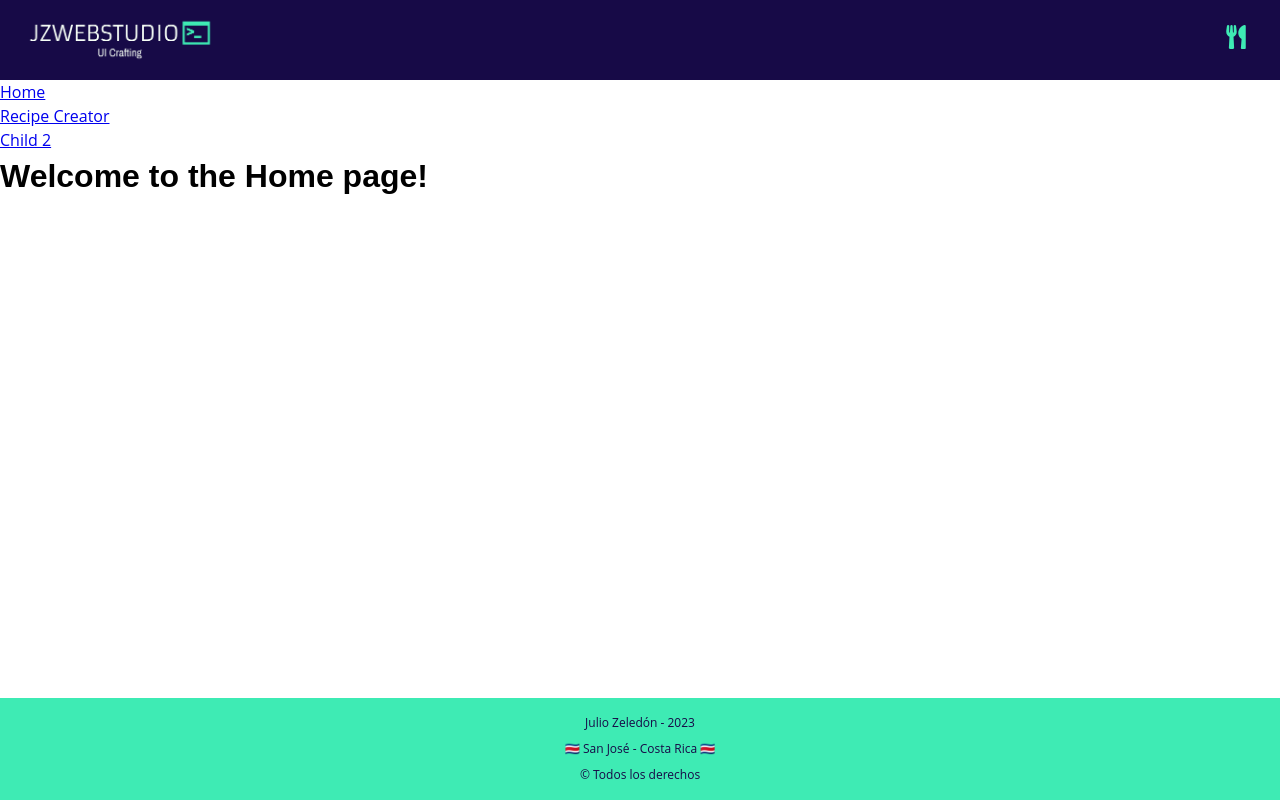
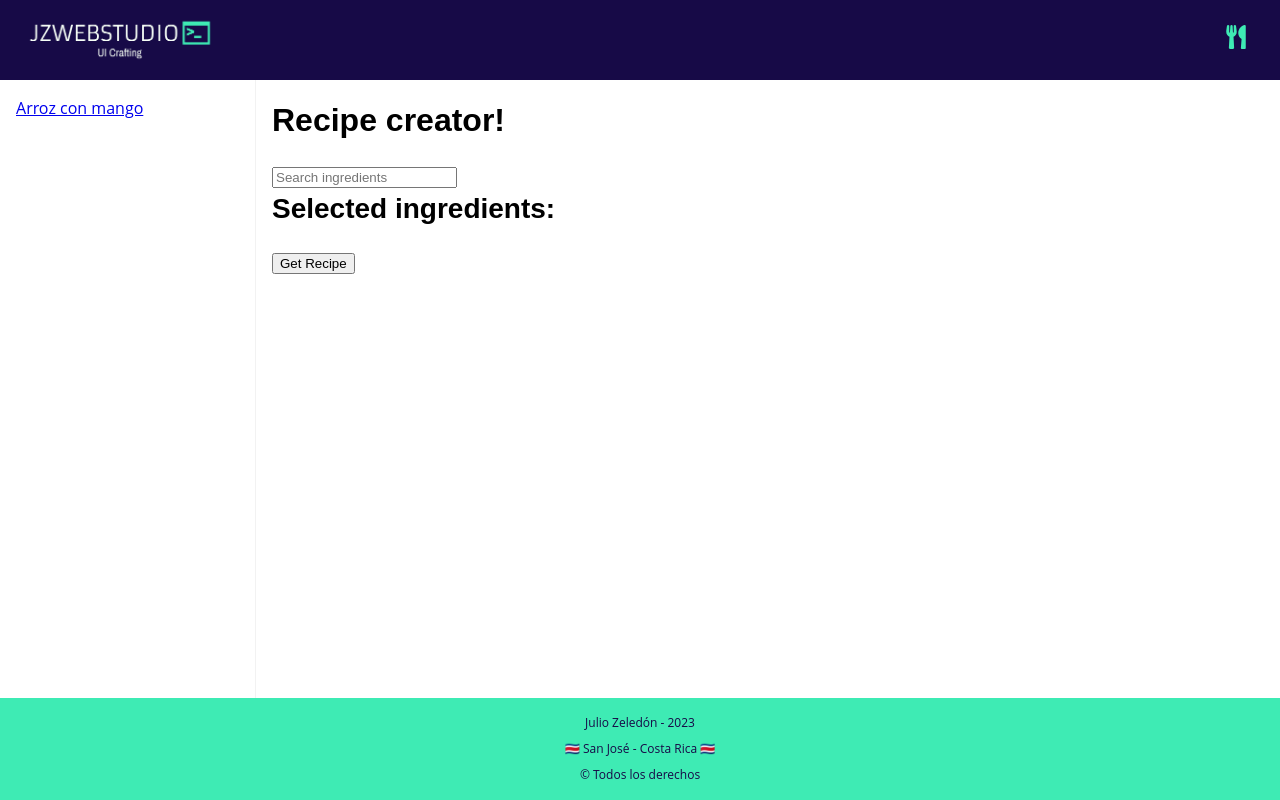
Before and after one commit to julzel/jzwebstudio, a React (Create React App) app: page / in a window 1280 px wide. Built offline with nearby package versions, Linux system fonts and the light colour scheme.

Commit message:
.env.local

```diff
--- /dev/null
+++ b/src/components/Loading/Loading.css
@@ -0,0 +1,23 @@
+.loading-container {
+  display: flex;
+  flex-direction: column;
+  align-items: center;
+}
+
+.spinner {
+  border: 4px solid rgba(0, 0, 0, 0.1);
+  width: 36px;
+  height: 36px;
+  border-radius: 50%;
+  border-left-color: #000;
+  animation: spin 1s linear infinite;
+}
+
+@keyframes spin {
+  0% {
+    transform: rotate(0deg);
+  }
+  100% {
+    transform: rotate(360deg);
+  }
+}
--- /dev/null
+++ b/src/components/Loading/index.tsx
@@ -0,0 +1,27 @@
+import * as React from 'react';
+
+// local imports
+import './Loading.css';
+
+interface LoadingProps {
+  isLoading: boolean;
+  message?: string;
+}
+
+const Loading: React.FC<LoadingProps> = ({
+  isLoading,
+  message = 'Loading...',
+}) => {
+  if (!isLoading) {
+    return null;
+  }
+
+  return (
+    <div className="loading-container">
+      <p>{message}</p>
+      <div className="spinner"></div>
+    </div>
+  );
+};
+
+export default Loading;
--- a/src/hooks/useIngredients.tsx
+++ b/src/hooks/useIngredients.tsx
@@ -3,18 +3,21 @@ import { useState, useEffect } from 'react';
 const useIngredients = () => {
   const [ingredients, setIngredients] = useState([]);
   const [spanishIngredients, setSpanishIngredients] = useState([]);
+  const [isLoading, setIsLoading] = useState(false);
 
   useEffect(() => {
     const fetchIngredients = async () => {
+      setIsLoading(true);
       const response = await fetch('/ingredients.json');
       const data = await response.json();
       setIngredients(data.commonIngredients);
       setSpanishIngredients(data.ingredientesComunes);
+      setIsLoading(false);
     };
     fetchIngredients();
   }, []);
 
-  return { ingredients, spanishIngredients };
+  return { ingredients, spanishIngredients, isLoading };
 };
 
 export { useIngredients };
--- a/src/pages/home/RecipeCreator/index.tsx
+++ b/src/pages/home/RecipeCreator/index.tsx
@@ -2,13 +2,14 @@ import * as React from 'react';
 import { useState } from 'react';
 import { useChatGPT } from '../../../hooks/useChatGPT';
 import { useIngredients } from '../../../hooks/useIngredients';
+import Loading from '../../../components/Loading';
 
 const RecipeCreator: React.FC = () => {
   const [selectedIngredients, setSelectedIngredients] = useState<string[]>([]);
   const [search, setSearch] = useState<string>('');
   const { messages, handleSendMessage } = useChatGPT();
 
-  const { spanishIngredients } = useIngredients();
+  const { spanishIngredients, isLoading } = useIngredients();
 
   const handleChange = (event: React.ChangeEvent<HTMLInputElement>) => {
     setSearch(event.target.value);
@@ -76,6 +77,8 @@ const RecipeCreator: React.FC = () => {
         ))}
       </ul>
       <button onClick={handleSubmit}>Get Recipe</button>
+      <Loading isLoading={isLoading} />
+      {!isLoading && messages.length > 0 ? (
         <div>
           {messages.map((message, index) => (
             <div key={index} className={`message ${message.type}`}>
@@ -83,6 +86,7 @@ const RecipeCreator: React.FC = () => {
             </div>
           ))}
         </div>
+      ) : null}
     </div>
   );
 };
--- a/src/pages/home/index.tsx
+++ b/src/pages/home/index.tsx
@@ -3,25 +3,12 @@ import React from 'react';
 import { Route, Link, Outlet } from 'react-router-dom';
 import RecipeCreator from './RecipeCreator';
 
-const HomeLanding = () => {
-  return (
-    <div>
-      <h1>Welcome to the Home page!</h1>
-    </div>
-  );
-};
+import './Home.css';
 
 export const HomeRoutes = () => {
   return (
     <>
-      <Route index element={<HomeLanding />} />
-      <Route
-        key="recipe-creator"
-        path="/recipe-creator"
-        element={<RecipeCreator />}
-        index
-      />
-      <Route key="link2" path="/link2" element={<h1>Content for Link 1</h1>} />
+      <Route index element={<RecipeCreator />} />
     </>
   );
 };
@@ -32,13 +19,7 @@ const Home = () => {
       <aside className="side">
         <ul>
           <li>
-            <Link to="/">Home</Link>
-          </li>
-          <li>
-            <Link to="recipe-creator">Recipe Creator</Link>
-          </li>
-          <li>
-            <Link to="link2">Child 2</Link>
+            <Link to="/">Arroz con mango</Link>
           </li>
         </ul>
       </aside>
```
Also changed, not shown: 1 other file (tests, documents, lock files or other folders). Lines whose indentation alone changed are shown as unchanged.
